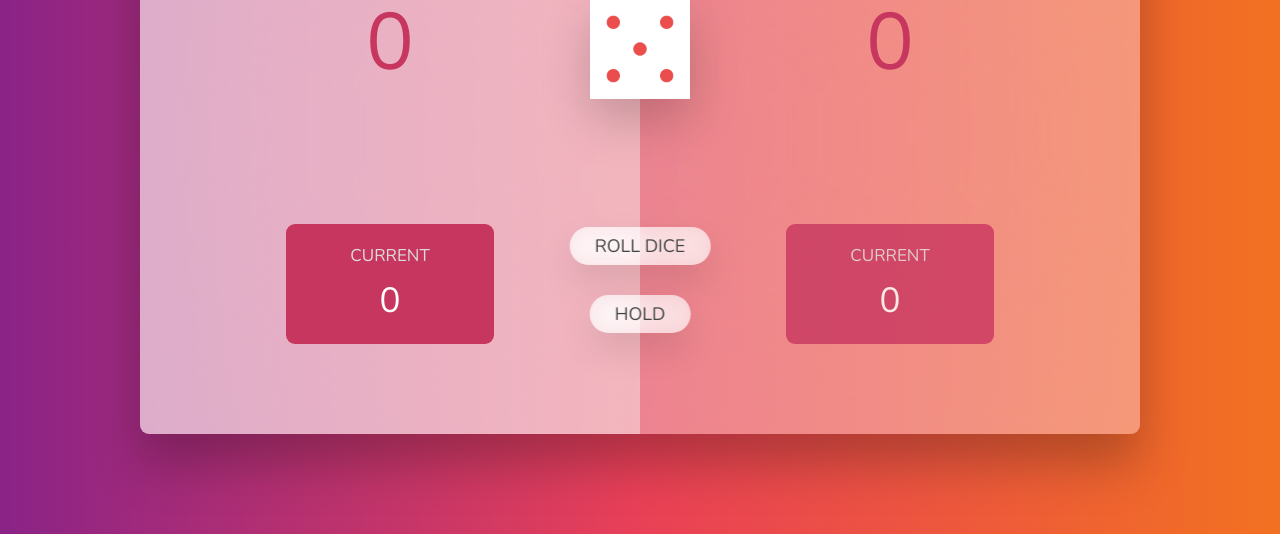
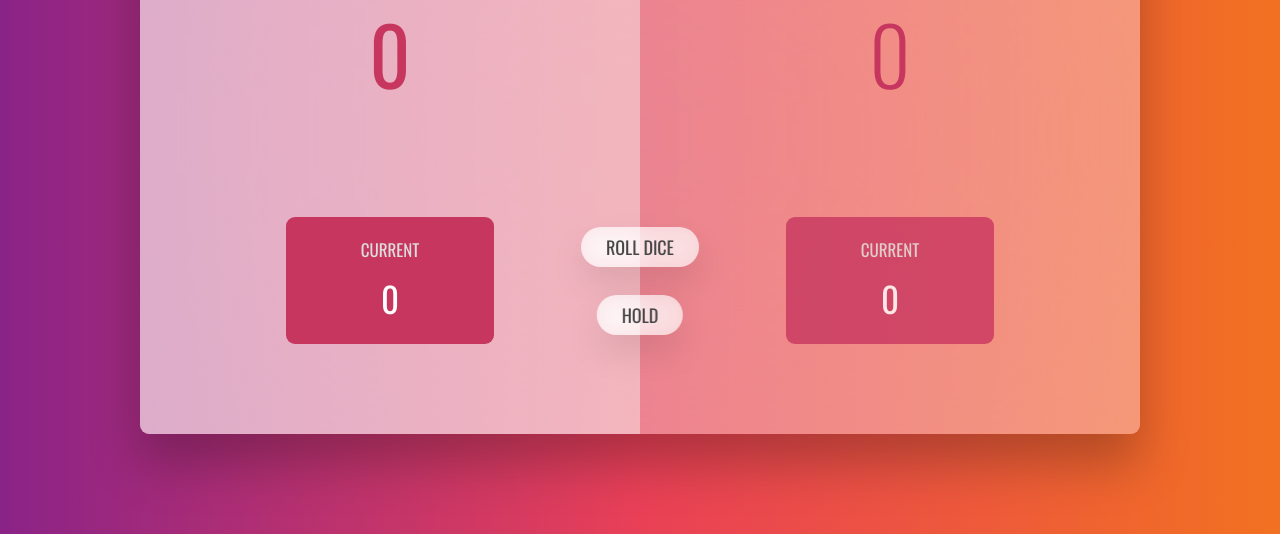
Before and after one commit to dmeskhi/pig-game, a plain HTML site: page index.html in a window 1280 px wide. Shown: the part 266-800 px from the top of the page. Drawn offline with nearby package versions, Linux system fonts and the light colour scheme.

Commit message:
Hide dice element

```diff
--- a/script.js
+++ b/script.js
@@ -4,5 +4,7 @@ const score0El = document.querySelector('#score--0');
 const score1El = document.querySelector('#score--1');
 const diceEl = document.querySelector('.dice');
 
+//Starting conditions
 score0El.textContent = 0;
 score1El.textContent = 0;
+diceEl.classList.add('hidden');
--- a/style.css
+++ b/style.css
@@ -1,4 +1,4 @@
-@import url('https://fonts.googleapis.com/css2?family=Nunito&display=swap');
+@import url('https://fonts.googleapis.com/css2?family=Oswald:wght@200..700&family=Rubik:ital,wght@0,300..900;1,300..900&display=swap');
 
 * {
   margin: 0;
@@ -12,7 +12,7 @@ html {
 }
 
 body {
-  font-family: 'Nunito', sans-serif;
+  font-family: 'Oswald', serif;
   font-weight: 400;
   height: 100vh;
   color: #333;
```
